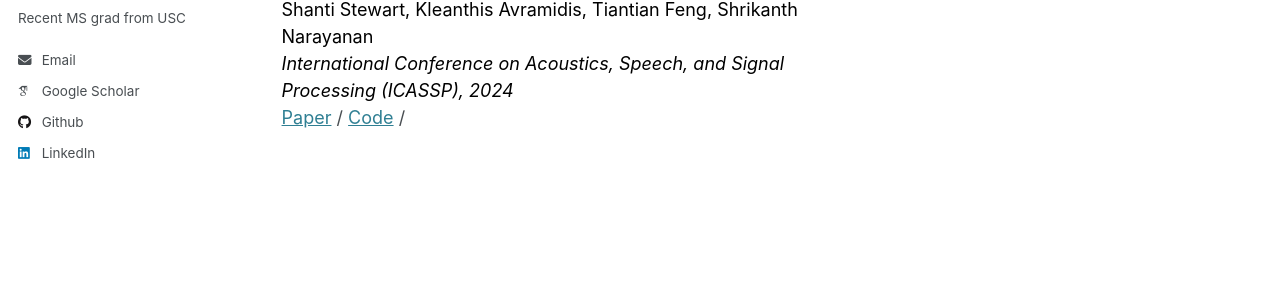
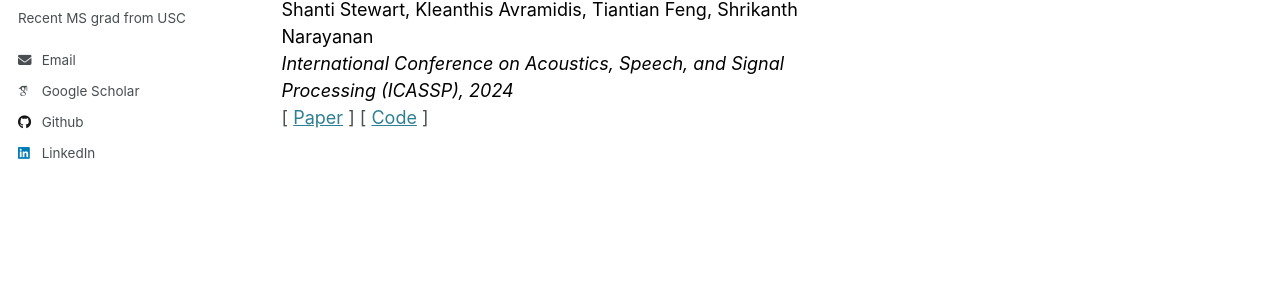
Before and after one commit to shantistewart/shantistewart.github.io, a Jekyll site: the page built from _pages/publications.md, in a window 1280 px wide. Shown: the part 361-661 px from the top of the page. Built offline with Jekyll 4.4.1, drawn with Linux system fonts in a browser that asks for light colours; some web fonts are replaced.

Commit message:
Try changing publication links appearance.

```diff
--- a/_includes/archive-single.html
+++ b/_includes/archive-single.html
@@ -99,14 +99,14 @@ function toggleblock(blockId)
         {% endfor %}
       {% endif %}
       <br>
+      {% if post.website %}
+      [ <span style="color:blue"><a href="{{ post.website }}">Website</a></span> ]
+      {% endif %}
       {% if post.paperurl %}
-      <span style="color:blue"><a href="{{ post.paperurl }}">Paper</a></span>  /
+      [ <span style="color:blue"><a href="{{ post.paperurl }}">Paper</a></span> ]
       {% endif %}
       {% if post.code %}
-      <span style="color:blue"><a href="{{ post.code }}">Code</a></span>  /
-      {% endif %}
-      {% if post.website %}
-      <span style="color:blue"><a href="{{ post.website }}">Website</a></span>  /
+      [ <span style="color:blue"><a href="{{ post.code }}">Code</a></span> ]
       {% endif %}
       </p>
     {% elsif post.collection == 'posts' and post.date %}
```
